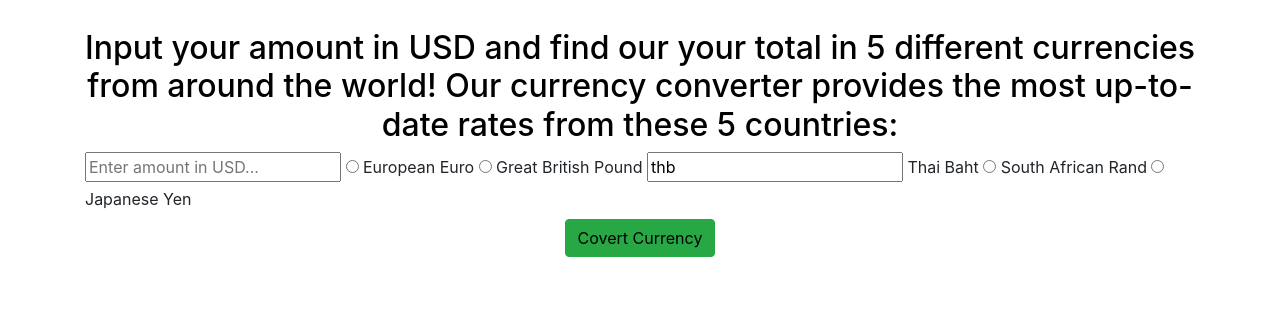
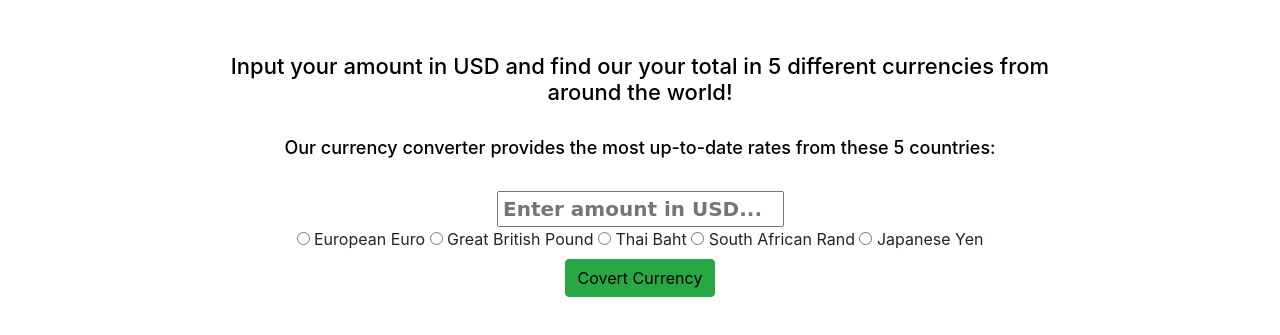
Before and after one commit to SarahGilbert064/Exchange-Rate-API, a website built with webpack: page src/index.html in a window 1280 px wide. Shown: the part 143-478 px from the top of the page. Built offline with nearby package versions, Linux system fonts and the light colour scheme.

Commit message:
add styling to css and html

```diff
--- a/src/css/styles.css
+++ b/src/css/styles.css
@@ -16,17 +16,26 @@
 h2 {
   text-align: center;
   color: black;
+  font-size: 22px;
 }
 
-#exchange-rate {
+h3 {
+  text-align: center;
+  color: black;
+  font-size: 18px
+}
+
+#numInput {
   font-family: 'Big Shoulders Inline Text', cursive;
   font-weight: bolder;
   color: black;
   font-size: 20px;
   text-align: center;
+  margin: auto;
+  display: inline block;
 }
 
-#dollar-amount {
+#eur , #gbp , #thb , #zar , #jpy {
   font-family: 'Big Shoulders Inline Text', cursive;
   font-weight: bolder;
   font-size: 20px;
--- a/src/index.html
+++ b/src/index.html
@@ -8,21 +8,28 @@
 <body>
   <div class="container">
     <h1 class="jumbotron">Currency Exchanger!</h1>
+    <div style="margin: 5% auto 0px; width: 80%; text-align: center;">
       <form id="user-input">
-    <h2>Input your amount in USD and find our your total in 5 different currencies from around the world! Our currency converter provides the most up-to-date rates from these 5 countries:</h2>
+      <h2>Input your amount in USD and find our your total in 5 different currencies from around the world!</h2>
+      <br>
+      <h3>Our currency converter provides the most up-to-date rates from these 5 countries:</h3>
+      <br>
       <input type="number" id="numInput" placeholder="Enter amount in USD...">
+      <br>
       <input type="radio" id="eur" name="currencyType" value="eur">
       <label for="eur">European Euro</label>
       <input type="radio" id="gbp" name="currencyType" value="gbp">
       <label for="gbp">Great British Pound</label>
-    <input for="radio" id="thb" name="currencyType" value="thb">
+      <input type="radio" id="thb" name="currencyType" value="thb">
       <label for="thb">Thai Baht</label>
       <input type="radio" id="zar" name="currencyType" value="zar">
       <label for="zar">South African Rand</label>
       <input type="radio" id="jpy" name="currencyType" value="jpy">
       <label for="jpy">Japanese Yen</label>
-    <button type="submit" id="convert" class="btn btn-success">Covert Currency</button>
+      <button type="submit" id="finalAmount" class="btn btn-success">Covert Currency</button>
       <div id="showResults"></div>
+      </form>
+    </div>
   </div>
 </body>
 </html>
```
Lines whose indentation alone changed are shown as unchanged.
